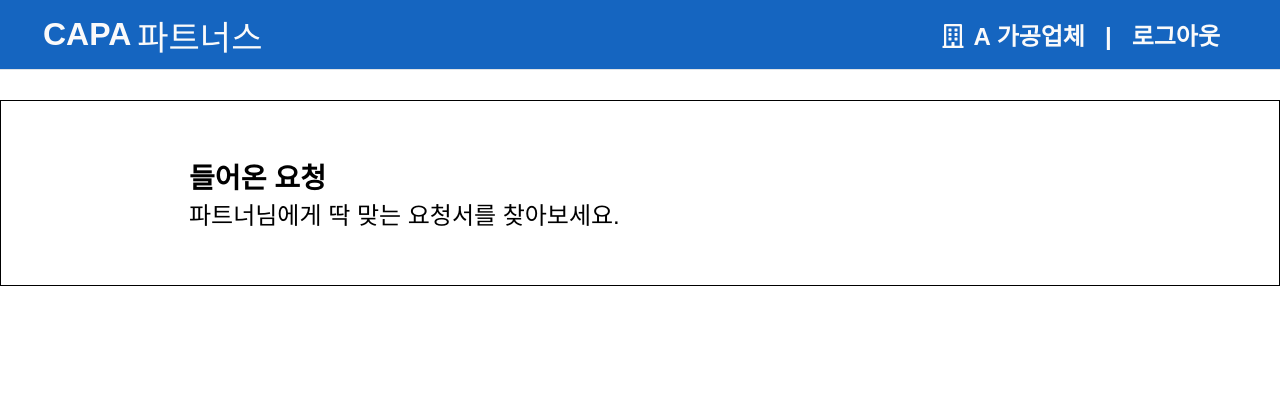
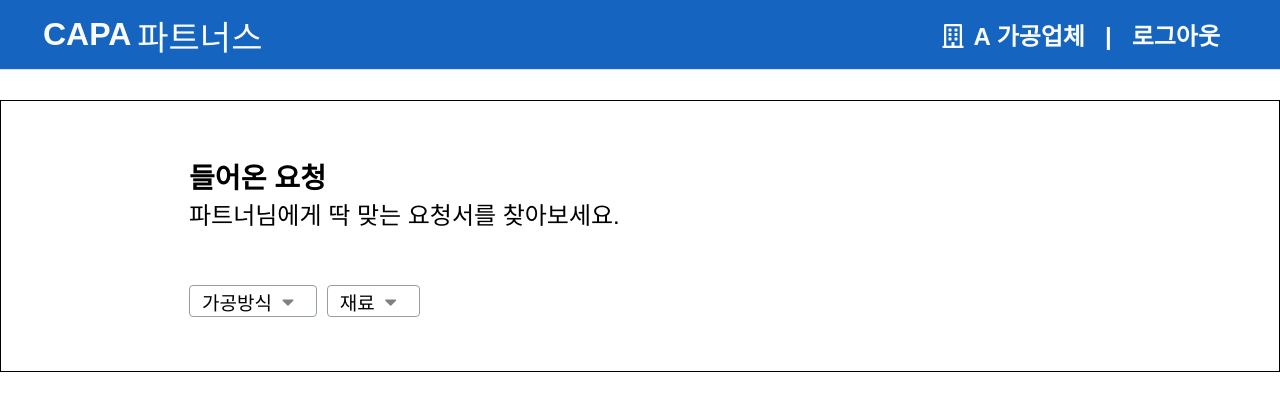
Before and after one commit to yoon-jisung/A-TEAM-VENTURES_Test_SeungHo_Yun, a React (Create React App) app in the folder a_team_test/: page / in a window 1280 px wide. Shown: the top 410 px of the page. Built offline with nearby package versions, Linux system fonts and the light colour scheme.

Commit message:
필터링 레이아웃 및 스타일 완성

```diff
--- a/a_team_test/src/App.tsx
+++ b/a_team_test/src/App.tsx
@@ -1,6 +1,7 @@
 import React from "react";
 import Header from "./components/header";
 import Summery from "./components/summery";
+import Filtering from "./components/filtering";
 
 function App() {
   return (
@@ -8,6 +9,9 @@ function App() {
       <Header />
       <div className="App_body">
         <Summery />
+        <div className="filtering_togle">
+          <Filtering />
+        </div>
       </div>
     </div>
   );
--- /dev/null
+++ b/a_team_test/src/components/filtering.tsx
@@ -0,0 +1,16 @@
+import react, { useState } from "react";
+
+function Filtering() {
+  return (
+    <div className="filtering">
+      <button>
+        가공방식<i className="fas fa-caret-down"></i>
+      </button>
+      <button>
+        재료<i className="fas fa-caret-down"></i>
+      </button>
+    </div>
+  );
+}
+
+export default Filtering;
--- a/a_team_test/src/index.css
+++ b/a_team_test/src/index.css
@@ -68,3 +68,33 @@ span {
   color: black;
   font-size: 24px;
 }
+
+/*          써머리           */
+.filtering {
+  display: flex;
+  margin-top: 54px;
+}
+
+.filtering > button {
+  cursor: pointer;
+  border: 1px solid #939fa5;
+  box-sizing: border-box;
+  border-radius: 4px;
+  display: flex;
+  flex-direction: row;
+  align-items: center;
+  padding: 4px 12px;
+  background-color: white;
+  height: 32px;
+  font-size: 19px;
+  margin-right: 10px;
+}
+.filtering > button * {
+  margin: 0px 10px;
+}
+.filtering > button:hover {
+  border: 1px solid #1565c0;
+}
+.fa-caret-down {
+  color: gray;
+}
```
